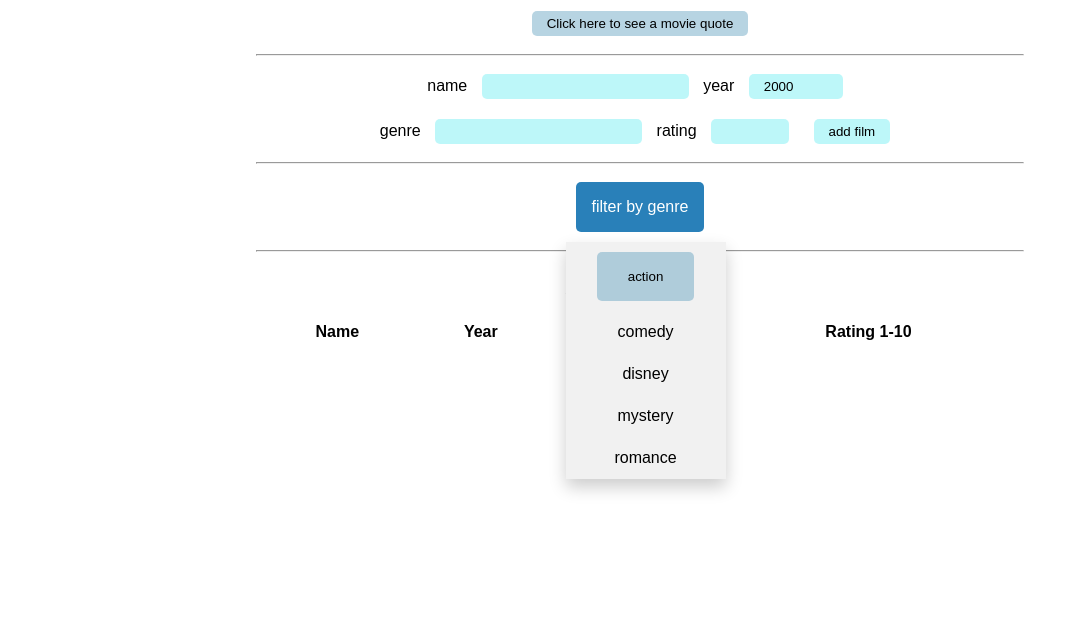
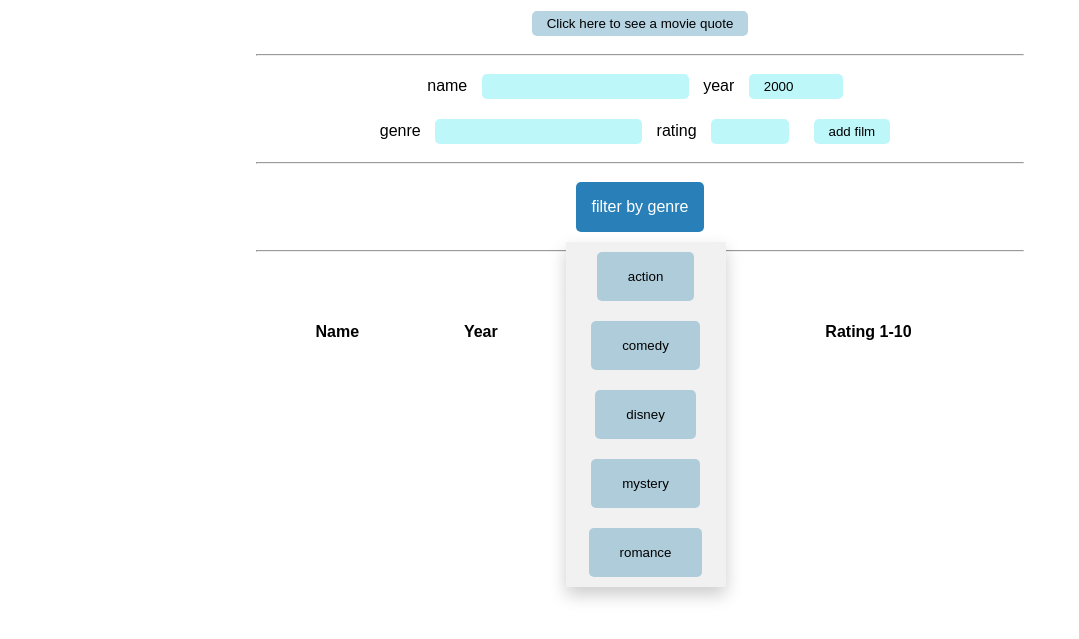
Before and after one commit to stephanie-ai/films-app, a plain HTML site: page client/index.html in a window 1280 px wide. Both pictures are taken after a click on the button "filter by genre". Shown: the part 79-718 px from the top of the page, without its empty margins (0-1079 px from the left). Drawn offline with Linux system fonts and the light colour scheme; no server answers; a web font is replaced by a local one.

Commit message:
edit filter by genre

```diff
--- a/client/index.html
+++ b/client/index.html
@@ -32,11 +32,11 @@
         <div class="dropdown">
             <button onclick="genreFilter()" class="dropbtn">filter by genre</button>
             <div id="myDropdown" class="dropdown-content">
-              <button onclick="filterSelection('action')"><a href="#" >action</a></button>
-              <a href="#">comedy</a>
-              <a href="#">disney</a>
-              <a href="#">mystery</a>
-              <a href="#">romance</a>
+              <button onclick="filterSelection('action')"><a href="#">action</a></button>
+              <button onclick="filterSelection('comedy')"><a href="#">comedy</a></button>
+              <button onclick="filterSelection('disney')"><a href="#">disney</a></button>
+              <button onclick="filterSelection('mystery')"><a href="#">mystery</a></button>
+              <button onclick="filterSelection('romance')"><a href="#">romance</a></button>
             </div>
           </div>
 <hr>
--- a/client/js/app.js
+++ b/client/js/app.js
@@ -78,6 +78,7 @@ function appendFilms(data) {
 
 function appendFilm(filmData) {
     const newRow = document.createElement('tr');
+    // newRow.setAttribute('class', 'filterDiv');
     const filmListItem = formatFilmTableRow(filmData, newRow);
     filmsList.append(newRow);
 };
@@ -117,10 +118,11 @@ function formatFilmTableRow(film, tr) {
     tr.append(yearTd);
     tr.append(genreTd);
     tr.append(imdbTd);
+    tr.append(updTd);
     tr.append(delTd);
-    tr.append(updTd);
 
     return tr;
+
 }
 
 // MESSAGE FLOW
@@ -155,10 +157,10 @@ function genreFilter() {
   // Close the dropdown menu if the user clicks outside of it
   window.onclick = function(event) {
     if (!event.target.matches('.dropbtn')) {
-      var dropdowns = document.getElementsByClassName("dropdown-content");
-      var i;
+      let dropdowns = document.getElementsByClassName("dropdown-content");
+      let i;
       for (i = 0; i < dropdowns.length; i++) {
-        var openDropdown = dropdowns[i];
+        let openDropdown = dropdowns[i];
         if (openDropdown.classList.contains('show')) {
           openDropdown.classList.remove('show');
         }
@@ -166,6 +168,58 @@ function genreFilter() {
     }
   }
 
-function filterSelection() {
+function filterSelection(g) {
     console.log('the action button has been clicked');
+    if (g === 'action') {
+        console.log('action button part 2');
+    } else if (g === 'comedy') {
+        console.log('comedy has been chosen');
+    } else if (g === 'disney') {
+        console.log('disney has been chosen');
+    } else if (g === 'mystery') {
+        console.log('its a mystery');
+    } else if (g === 'romance') {
+        console.log('how romantic');
+    }
 }
+
+
+
+// function filterSelection(g) {
+//     console.log('the action button has been clicked');
+//     let x, i;
+//     x = document.getElementsByClassName("filterDiv");
+//     if (g === "action") g = "";
+//     for (let i = 0; i < x.length; i++) {
+//         removeClass(x[i], "show");
+//         if (x[i].className.indexOf(g) > -1) addClass(x[i], "show");
+//     }
+// }
+
+// show filtered elements
+// function addClass(element, name) {
+//     let arr1, arr2;
+//     arr1 = element.className.split(" ");
+//     arr2 = name.split(" ");
+//     for (let i = 0; i < arr2.length; i++) {
+//       if (arr1.indexOf(arr2[i]) == -1) {
+//         element.className += " " + arr2[i];
+//       }
+//     }
+//   }
+
+//   // Hide elements that are not selected
+//   function removeClass(element, name) {
+//     let arr1, arr2;
+//     arr1 = element.className.split(" ");
+//     arr2 = name.split(" ");
+//     for (let i = 0; i < arr2.length; i++) {
+//       while (arr1.indexOf(arr2[i]) > -1) {
+//         arr1.splice(arr1.indexOf(arr2[i]), 1);
+//       }
+//     }
+//     element.className = arr1.join(" ");
+//   }
+
+// const genreAction = document.getElementById('genreAction');
+//     genreAction.addEventListener('click', filterForAction);
```
